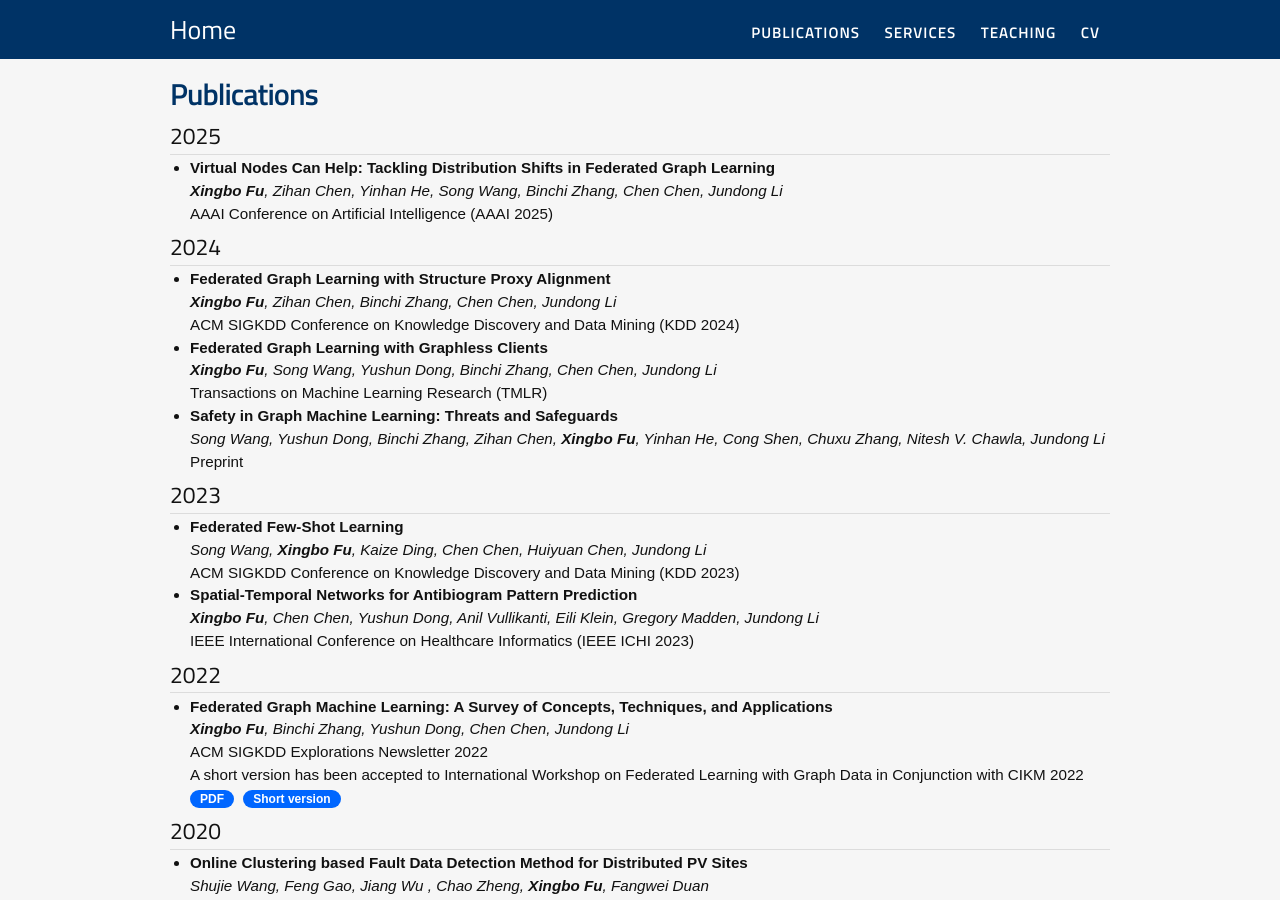
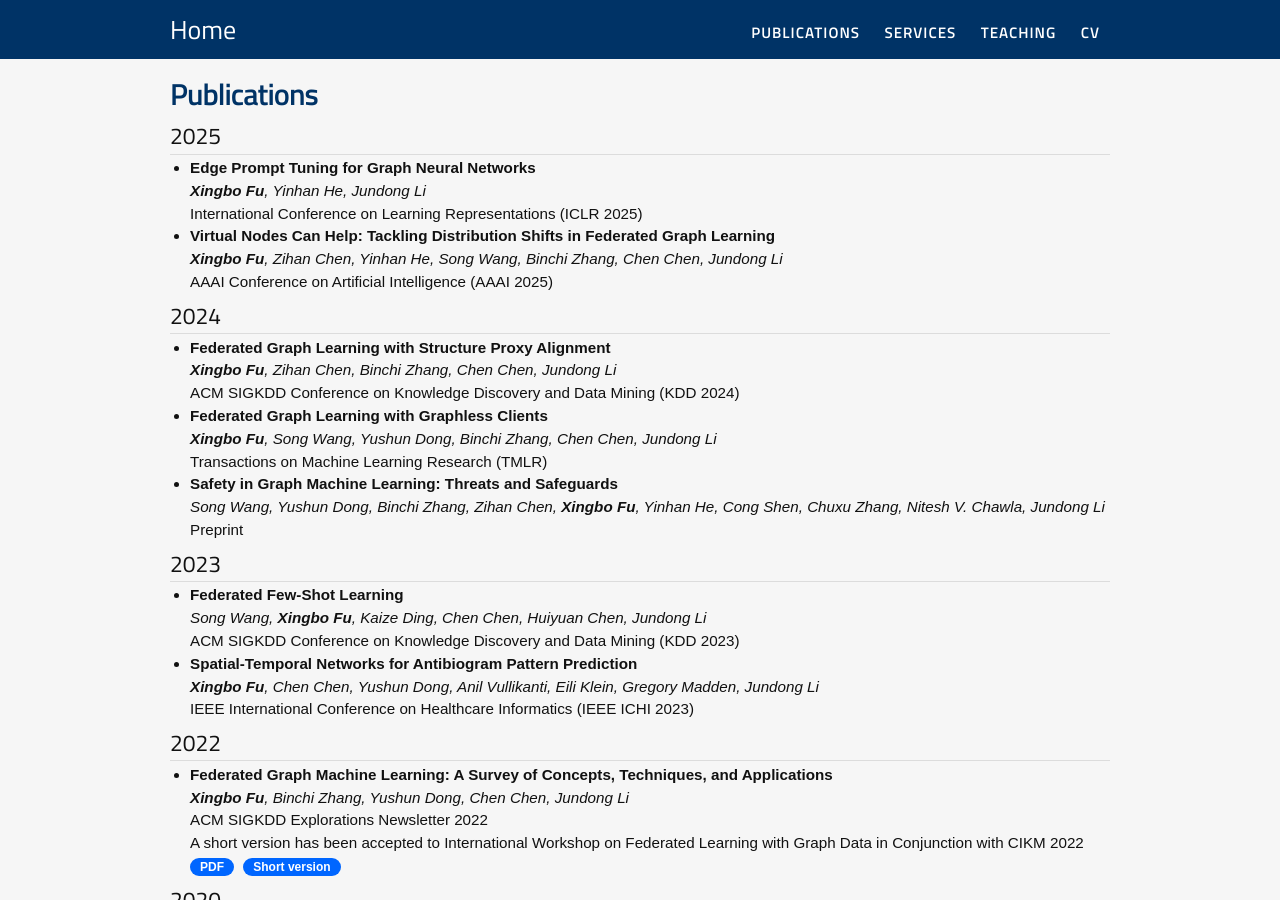
Before and after one commit to xbfu/xbfu.github.io, a Jekyll site: the page built from publications.md, in a window 1280 px wide and 900 px high. Built offline with Jekyll 4.4.1, drawn with Linux system fonts in a browser that asks for light colours; nearby versions of some CDN libraries.

Commit message:
Update publications.md

```diff
--- a/publications.md
+++ b/publications.md
@@ -7,6 +7,11 @@ subtitle: Publications - Xingbo Fu
 
 <h2>2025</h2>
 <ul>
+	<li>
+		<b>Edge Prompt Tuning for Graph Neural Networks</b><br>
+		<i><b>Xingbo Fu</b>, Yinhan He, Jundong Li</i><br>
+		International Conference on Learning Representations (ICLR 2025)<br>
+	</li>
 	<li>
 		<b>Virtual Nodes Can Help: Tackling Distribution Shifts in Federated Graph Learning</b><br>
 		<i><b>Xingbo Fu</b>, Zihan Chen, Yinhan He, Song Wang, Binchi Zhang, Chen Chen, Jundong Li</i><br>
```
